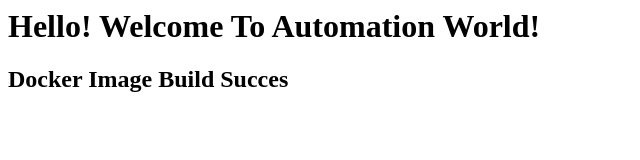
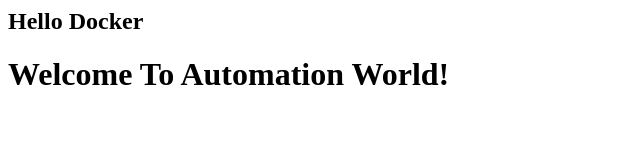
Before and after one commit to keyspaceits/docker, a plain HTML site: page index.html in a window 1280 px wide. Shown: the whole page, without its empty margins (0-640 px from the left). Drawn offline with Linux system fonts and the light colour scheme.

Commit message:
Update index.html

```diff
--- a/index.html
+++ b/index.html
@@ -1,4 +1,4 @@
 <html>
-  <h1>Hello! Welcome To Automation World!</h1>
-  <h2>Docker Image Build Succes</h2>
-</html>
+  <h2>Hello Docker</h2>
+  <h1>Welcome To Automation World!</h1>
+  </html>
```
